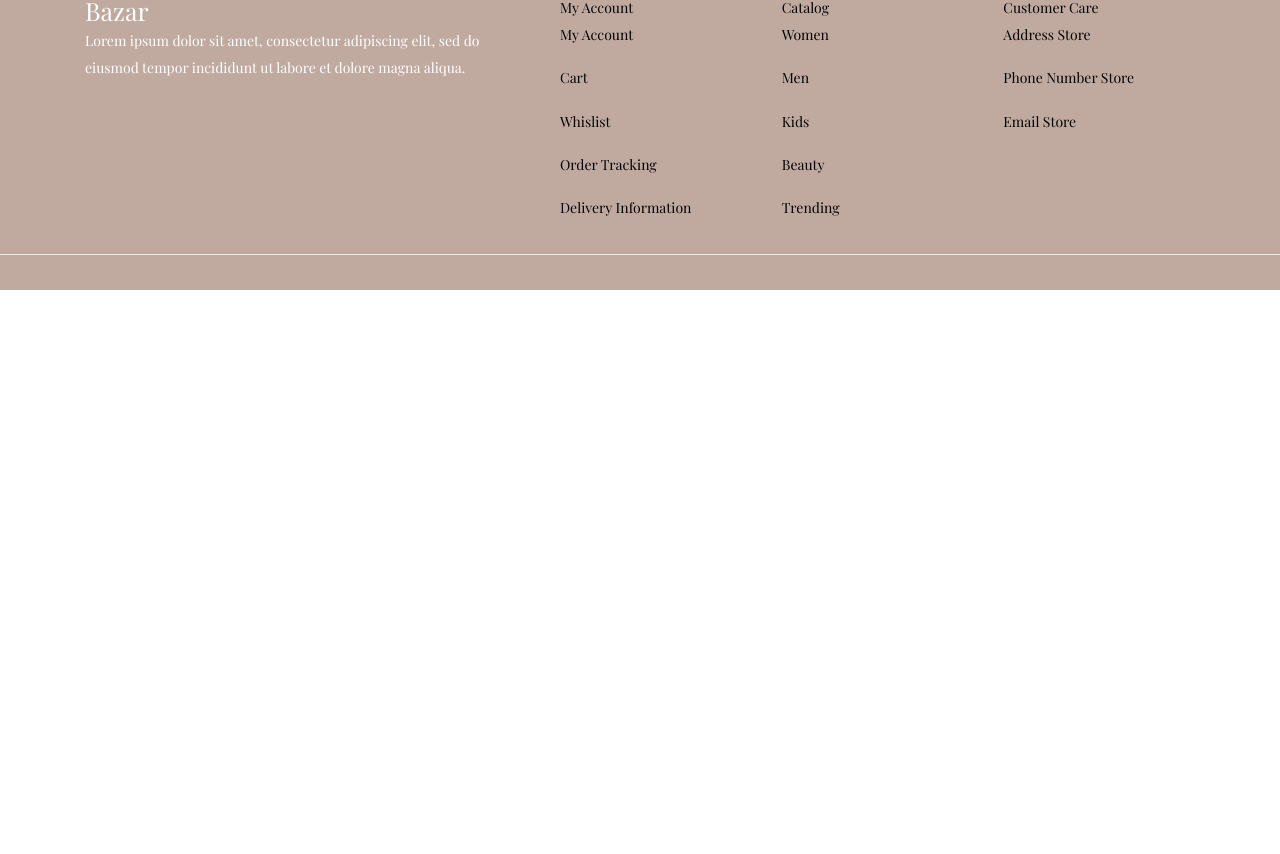
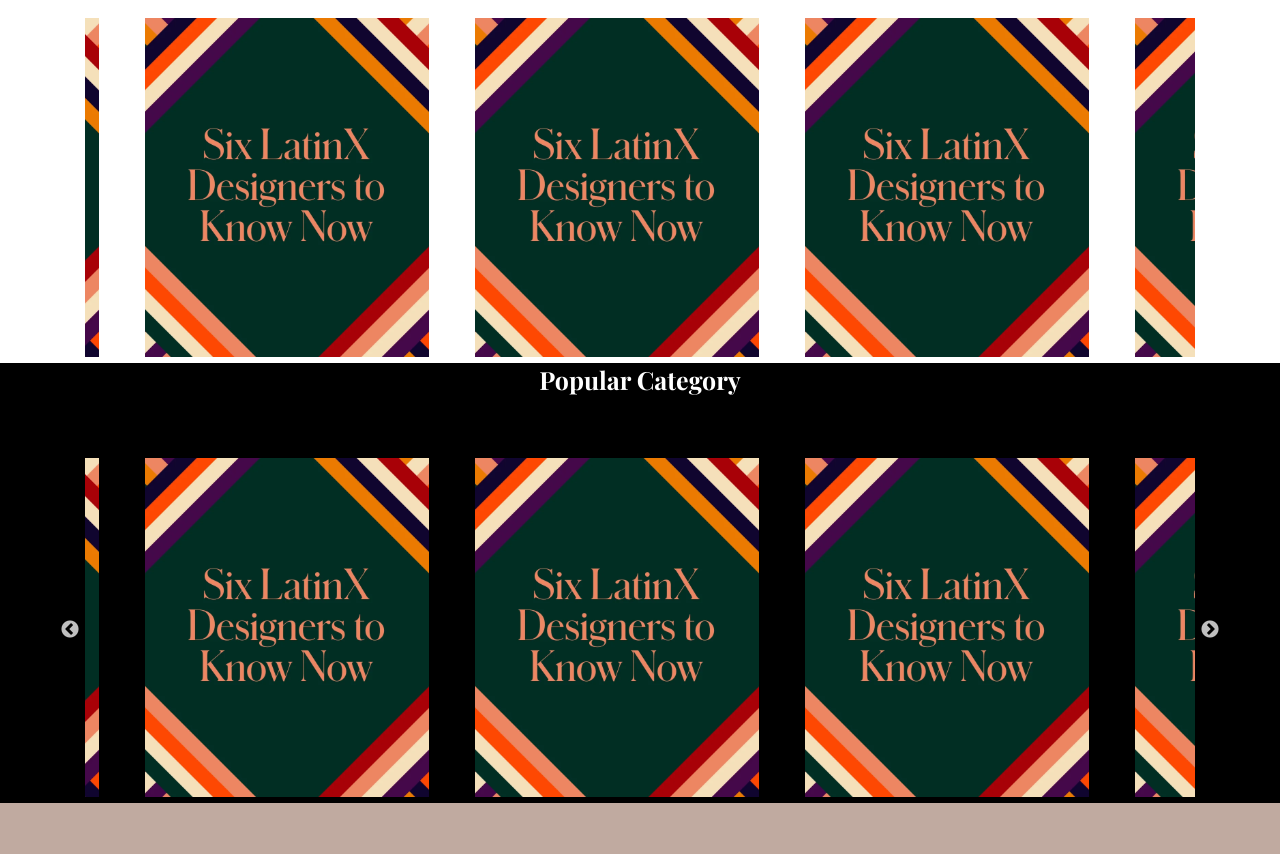
Before and after one commit to falihnaufal17/bazar-frontend, a React (Create React App) app: page / in a window 1280 px wide. Shown: the part 786-1640 px from the top of the page. Before the commit the page ends 1076 px from the top, so only its background shows below. Built offline with nearby package versions, Linux system fonts and the light colour scheme.

Commit message:
add slider popular category

```diff
--- a/src/assets/styles/Home.scss
+++ b/src/assets/styles/Home.scss
@@ -45,3 +45,16 @@
         }
     }
 }
+
+h2{
+    font-weight: bold;
+    font-size: 25px;
+    line-height: 33px;
+    color: $primary;
+    text-align: center;
+    margin-bottom: 62px;
+}
+
+.bg-dark{
+    background-color: #000 !important;
+}
--- /dev/null
+++ b/src/components/PopularCategory.js
@@ -0,0 +1,41 @@
+import React from 'react';
+import Slider from 'react-slick';
+import Gambar from '../assets/images/category-1.svg';
+
+const PopularCategory = (props) => {
+    const settings = {
+        className: "center",
+        centerMode: true,
+        infinite: true,
+        centerPadding: "60px",
+        slidesToShow: 3,
+        speed: 500
+    };
+
+    return(
+        <div>
+            <Slider {...settings}>
+                <div>
+                    <img src={Gambar} alt="Gambar"/>
+                </div>
+                <div>
+                    <img src={Gambar} alt="Gambar"/>
+                </div>
+                <div>
+                    <img src={Gambar} alt="Gambar"/>
+                </div>
+                <div>
+                    <img src={Gambar} alt="Gambar"/>
+                </div>
+                <div>
+                    <img src={Gambar} alt="Gambar"/>
+                </div>
+                <div>
+                    <img src={Gambar} alt="Gambar"/>
+                </div>
+            </Slider>
+        </div>
+    )
+}
+
+export default PopularCategory;
--- a/src/pages/Home.js
+++ b/src/pages/Home.js
@@ -4,6 +4,7 @@ import bannerimage from '../assets/images/banner-item.png';
 import joinIcon from '../assets/icons/JOIN.svg';
 
 const Sliders = lazy(() => import('../components/Sliders'));
+const PopularCategory = lazy(() => import('../components/PopularCategory'));
 
 const Home = (props) => {
     const data = [
@@ -24,6 +25,7 @@ const Home = (props) => {
         }
     ]
     return(
+        <div>
             <section id="section-jumbotron" className="mb-5">
                 <div className="container">
                         <div className="row align-items-center">
@@ -50,6 +52,17 @@ const Home = (props) => {
                         </div>
                 </div>
             </section>
+            <section className="container">
+                <h2>Popular Category</h2>
+                <PopularCategory />
+            </section>
+            <section className="bg-dark">
+                <div className="container">
+                    <h2 className="text-white">Popular Category</h2>
+                    <PopularCategory />
+                </div>
+            </section>
+        </div>
     )
 }
 
```
Also changed, not shown: src/assets/images/category-1.svg (added). Lines whose indentation alone changed are shown as unchanged.
